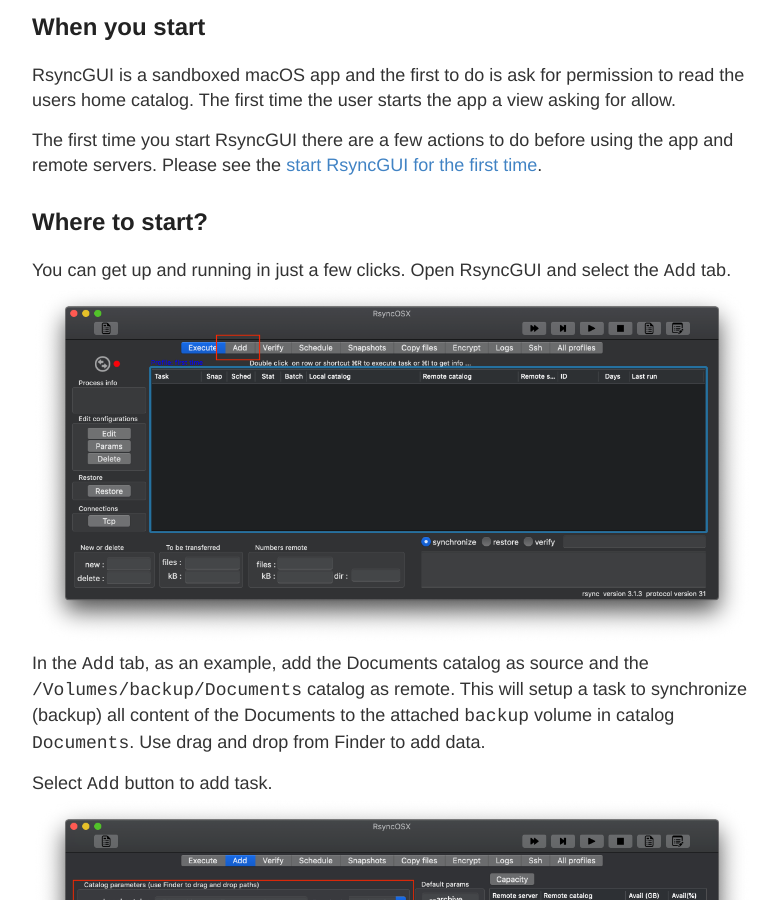
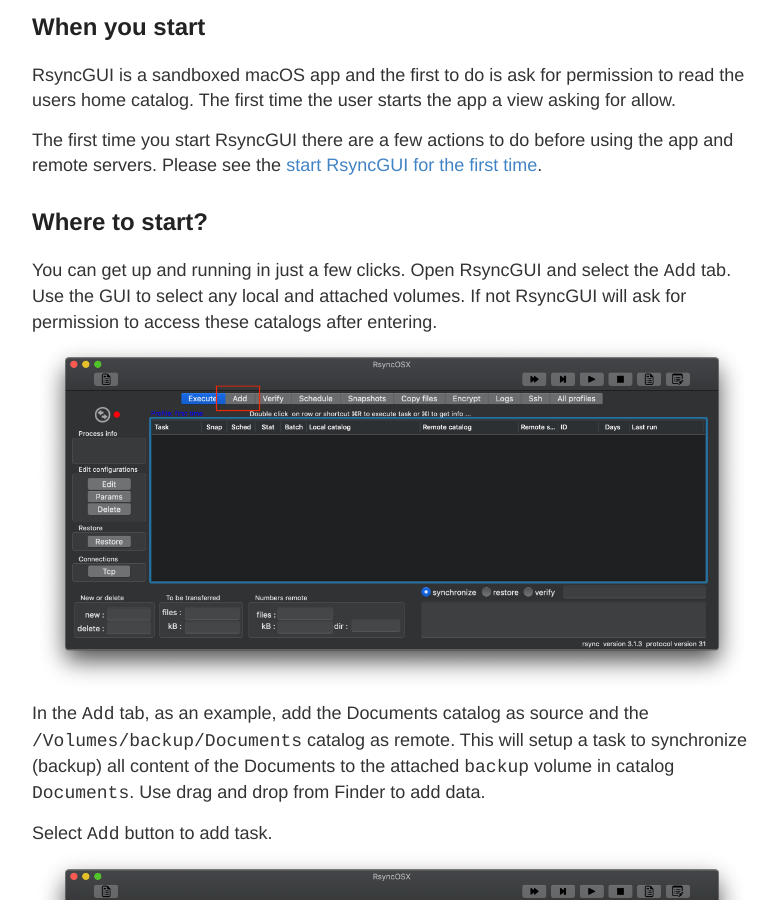
Before and after one commit to d2s/Documentation, a Jekyll site: the page built from _posts/2018-04-12-RsyncGUIIntro.md, in a window 1280 px wide and 900 px high, scrolled down 527 px. Shown: the whole window, without its empty margins (248-1026 px from the left). Built offline with Jekyll 4.4.1, drawn with Linux system fonts in a browser that asks for light colours.

Commit message:
Update 2018-04-12-RsyncGUIIntro.md

```diff
--- a/_posts/2018-04-12-RsyncGUIIntro.md
+++ b/_posts/2018-04-12-RsyncGUIIntro.md
@@ -17,7 +17,7 @@ The first time you start RsyncGUI there are a few actions to do before using the
 
 ## Where to start?
 
-You can get up and running in just a few clicks. Open RsyncGUI and select the `Add` tab.
+You can get up and running in just a few clicks. Open RsyncGUI and select the `Add` tab. Use the GUI to select any local and attached volumes. If not RsyncGUI will ask for permission to access these catalogs after entering.
 ![](/images/RsyncOSX/master/intro/main1.png)
 In the `Add` tab, as an example, add the Documents catalog as source and the `/Volumes/backup/Documents` catalog as remote. This will setup a task to synchronize (backup) all content of the Documents to the attached `backup` volume in catalog `Documents`. Use drag and drop from Finder to add data.
 
```
